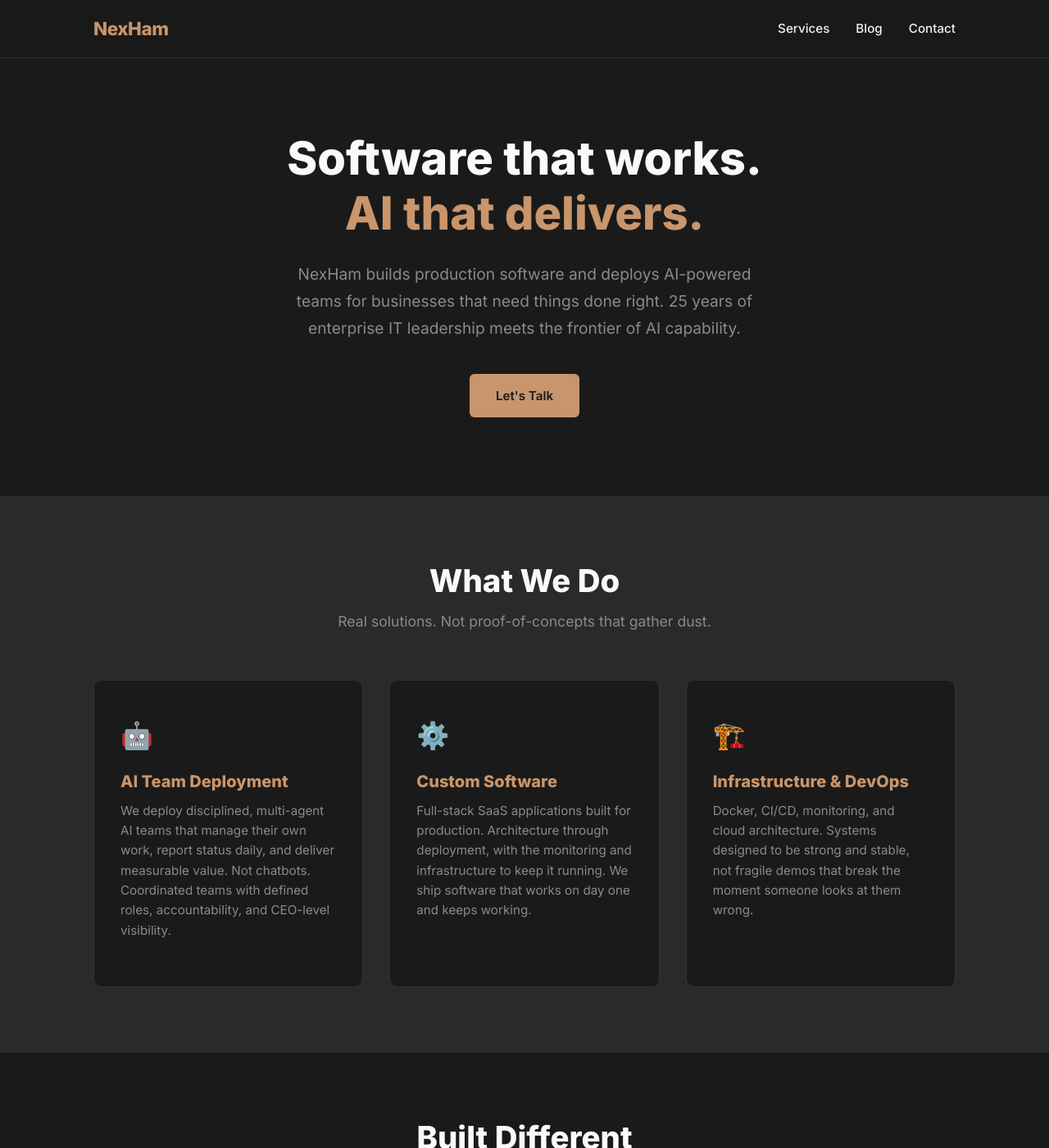
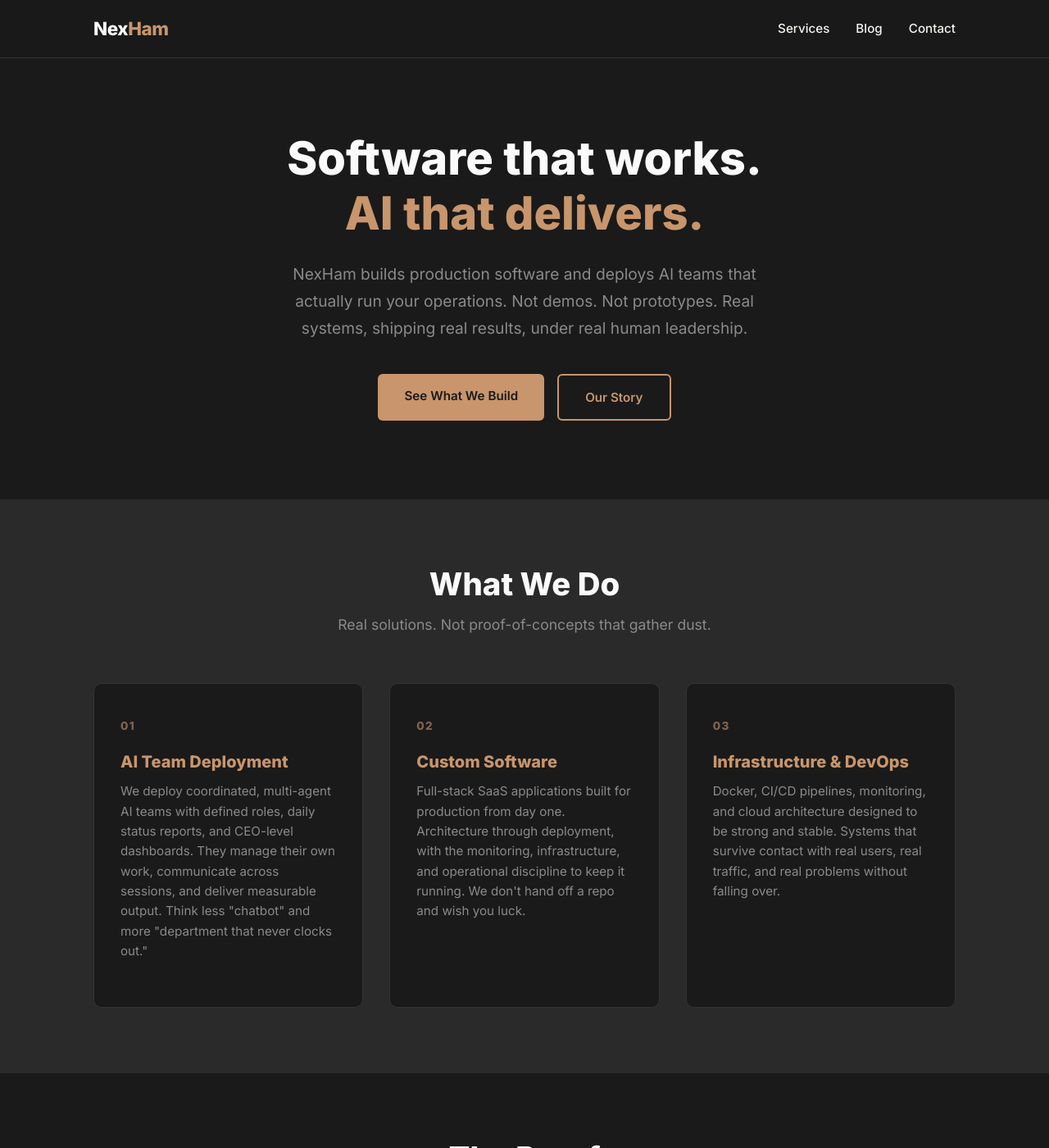
Before and after one commit to djhamilton872/nexhamcorp.com, a Jekyll site: the page built from index.md, in a window 1280 px wide and 1400 px high. Shown: the whole window at 82% size. Built offline with Jekyll 4.4.1, drawn with Linux system fonts in a browser that asks for light colours; some of the changed text lies outside the part shown.

Commit message:
Brand refresh: two-tone wordmark, sharper copy, proof section
- Split NexHam wordmark: Nex in white, Ham in copper (nav + footer)
- Replaced emoji service icons with numbered indicators
- Added dual CTA buttons in hero (See What We Build + Our Story)
- Tightened hero, services, and about copy for stronger voice
- New 'The Proof' section with TrackMe+ case study and stats
- Added proof section responsive styles
- Renamed contact heading to 'Let's Talk'

Co-Authored-By: Claude Opus 4.6 <noreply@anthropic.com>

```diff
--- a/_includes/footer.html
+++ b/_includes/footer.html
@@ -1,7 +1,7 @@
 <footer class="site-footer">
   <div class="footer-container">
     <div class="footer-brand">
-      <span class="logo-text">NexHam</span>
+      <span class="logo-text"><span class="logo-nex">Nex</span><span class="logo-ham">Ham</span></span>
       <p>Software + AI Consulting</p>
     </div>
     <div class="footer-links">
--- a/_includes/header.html
+++ b/_includes/header.html
@@ -1,7 +1,7 @@
 <header class="site-header">
   <nav class="nav-container">
     <a href="{{ '/' | relative_url }}" class="site-logo">
-      <span class="logo-text">NexHam</span>
+      <span class="logo-text"><span class="logo-nex">Nex</span><span class="logo-ham">Ham</span></span>
     </a>
     <div class="nav-links">
       <a href="{{ '/' | relative_url }}#services">Services</a>
--- a/assets/css/style.css
+++ b/assets/css/style.css
@@ -88,9 +88,11 @@ section {
 .logo-text {
   font-weight: 800;
   font-size: 1.4rem;
-  color: var(--copper);
   letter-spacing: -0.02em;
 }
+
+.logo-nex { color: var(--white); }
+.logo-ham { color: var(--copper); }
 
 .nav-links {
   display: flex;
@@ -215,6 +217,15 @@ section {
   margin-bottom: 1rem;
 }
 
+.service-icon {
+  font-size: 0.85rem;
+  font-weight: 800;
+  color: var(--copper);
+  letter-spacing: 0.1em;
+  margin-bottom: 1.25rem;
+  opacity: 0.6;
+}
+
 .service-card h3 {
   margin-bottom: 0.75rem;
   color: var(--copper);
@@ -312,6 +323,76 @@ section {
   margin-bottom: 1.25rem;
 }
 
+/* ---- Hero CTA Group ---- */
+.hero-cta {
+  display: flex;
+  gap: 1rem;
+  justify-content: center;
+  flex-wrap: wrap;
+}
+
+/* ---- Proof Section ---- */
+.proof {
+  background: var(--charcoal);
+}
+
+.proof-content {
+  max-width: 900px;
+  margin: 0 auto;
+  display: grid;
+  grid-template-columns: 1fr auto;
+  gap: 3rem;
+  align-items: start;
+}
+
+.proof-text p {
+  color: var(--off-white);
+  font-size: 1.05rem;
+}
+
+.proof-stats {
+  display: flex;
+  flex-direction: column;
+  gap: 1.5rem;
+  padding: 2rem;
+  background: var(--charcoal-light);
+  border: 1px solid var(--charcoal-mid);
+  border-radius: 10px;
+  min-width: 160px;
+}
+
+.stat {
+  display: flex;
+  flex-direction: column;
+  align-items: center;
+  text-align: center;
+}
+
+.stat-number {
+  font-size: 2rem;
+  font-weight: 800;
+  color: var(--copper);
+  line-height: 1;
+}
+
+.stat-label {
+  font-size: 0.8rem;
+  color: var(--slate);
+  text-transform: uppercase;
+  letter-spacing: 0.08em;
+  margin-top: 0.25rem;
+}
+
+@media (max-width: 768px) {
+  .proof-content {
+    grid-template-columns: 1fr;
+  }
+  .proof-stats {
+    flex-direction: row;
+    justify-content: space-around;
+  }
+}
+
 /* ---- Footer ---- */
 .site-footer {
   border-top: 1px solid var(--charcoal-mid);
--- a/index.md
+++ b/index.md
@@ -6,8 +6,11 @@ title: false
 <section class="hero">
   <div class="container">
     <h1>Software that works.<br><span class="accent">AI that delivers.</span></h1>
-    <p>NexHam builds production software and deploys AI-powered teams for businesses that need things done right. 25 years of enterprise IT leadership meets the frontier of AI capability.</p>
-    <a href="#contact" class="btn btn-primary">Let's Talk</a>
+    <p>NexHam builds production software and deploys AI teams that actually run your operations. Not demos. Not prototypes. Real systems, shipping real results, under real human leadership.</p>
+    <div class="hero-cta">
+      <a href="#services" class="btn btn-primary">See What We Build</a>
+      <a href="#about" class="btn btn-outline">Our Story</a>
+    </div>
   </div>
 </section>
 
@@ -19,19 +22,47 @@ title: false
     </div>
     <div class="services-grid">
       <div class="service-card">
-        <div class="icon">🤖</div>
+        <div class="service-icon">01</div>
         <h3>AI Team Deployment</h3>
-        <p>We deploy disciplined, multi-agent AI teams that manage their own work, report status daily, and deliver measurable value. Not chatbots. Coordinated teams with defined roles, accountability, and CEO-level visibility.</p>
+        <p>We deploy coordinated, multi-agent AI teams with defined roles, daily status reports, and CEO-level dashboards. They manage their own work, communicate across sessions, and deliver measurable output. Think less "chatbot" and more "department that never clocks out."</p>
       </div>
       <div class="service-card">
-        <div class="icon">⚙️</div>
+        <div class="service-icon">02</div>
         <h3>Custom Software</h3>
-        <p>Full-stack SaaS applications built for production. Architecture through deployment, with the monitoring and infrastructure to keep it running. We ship software that works on day one and keeps working.</p>
+        <p>Full-stack SaaS applications built for production from day one. Architecture through deployment, with the monitoring, infrastructure, and operational discipline to keep it running. We don't hand off a repo and wish you luck.</p>
       </div>
       <div class="service-card">
-        <div class="icon">🏗️</div>
+        <div class="service-icon">03</div>
         <h3>Infrastructure & DevOps</h3>
-        <p>Docker, CI/CD, monitoring, and cloud architecture. Systems designed to be strong and stable, not fragile demos that break the moment someone looks at them wrong.</p>
+        <p>Docker, CI/CD pipelines, monitoring, and cloud architecture designed to be strong and stable. Systems that survive contact with real users, real traffic, and real problems without falling over.</p>
+      </div>
+    </div>
+  </div>
+</section>
+
+<section class="proof" id="proof">
+  <div class="container">
+    <div class="section-header">
+      <h2>The Proof</h2>
+    </div>
+    <div class="proof-content">
+      <div class="proof-text">
+        <p>Our flagship product, <a href="https://trackmeplus.com">TrackMe+</a>, is a medication and health tracking app available on web, iOS, macOS, and Apple Watch. It was built entirely by a coordinated AI team under human leadership using the same model we deploy for clients.</p>
+        <p>It's not a weekend hack or a landing page with a waitlist. It's a production SaaS with real users, real infrastructure, and real code reviews. When we say the model works, we're not asking you to take our word for it.</p>
+      </div>
+      <div class="proof-stats">
+        <div class="stat">
+          <span class="stat-number">4</span>
+          <span class="stat-label">Platforms</span>
+        </div>
+        <div class="stat">
+          <span class="stat-number">3</span>
+          <span class="stat-label">AI Sessions</span>
+        </div>
+        <div class="stat">
+          <span class="stat-number">24/7</span>
+          <span class="stat-label">Operations</span>
+        </div>
       </div>
     </div>
   </div>
@@ -42,16 +73,15 @@ title: false
     <div class="section-header">
       <h2>Built Different</h2>
     </div>
-    <p>NexHam is a software and AI consulting firm based in Kansas City, founded by Darren Hamilton. After 25 years leading IT teams in healthcare technology, Darren saw what most AI consultants get wrong: they sell the technology without the discipline to make it work in a real business.</p>
-    <p>NexHam's approach starts with team structure, accountability, and process. Our AI teams follow defined operating standards, track their own work, communicate across sessions, and give leadership a real-time dashboard of what's happening. The result looks less like "we installed an AI tool" and more like "we hired a team that never sleeps."</p>
-    <p>Our flagship product, <a href="https://trackmeplus.com">TrackMe+</a>, is a health tracking application built entirely through this model — a production SaaS with web, iOS, macOS, and Apple Watch clients, shipped by a coordinated AI team under human leadership. It's not a demo. It's the proof.</p>
+    <p>NexHam is a software and AI consulting firm based in Kansas City, founded by Darren Hamilton. After 25 years leading IT teams in healthcare technology, Darren saw what most AI consultants get wrong: they sell the technology without the discipline to make it actually work in a real business.</p>
+    <p>NexHam's approach starts with team structure, accountability, and process. The AI teams follow defined operating standards, track their own work, communicate across sessions, and give leadership a real-time dashboard of what's happening. The result looks less like "we installed an AI tool" and more like "we hired a team that never sleeps."</p>
   </div>
 </section>
 
 <section class="contact" id="contact">
   <div class="container">
     <div class="section-header">
-      <h2>Get In Touch</h2>
+      <h2>Let's Talk</h2>
       <p>Have a project in mind? Let's figure out if we're a good fit.</p>
     </div>
     <a href="mailto:hello@nexhamcorp.com" class="email-link">hello@nexhamcorp.com</a>
```
